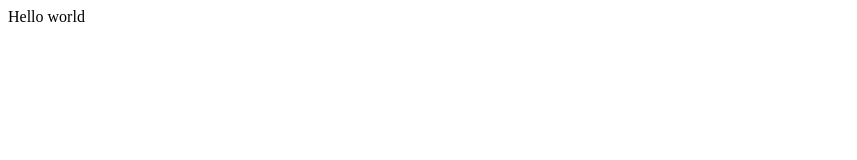
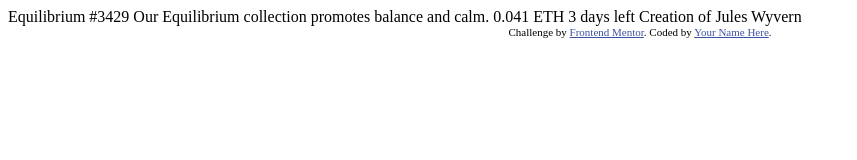
Before and after one commit to AnaJuliaVancan/ntft-card, a plain HTML site: page index.html in a window 1280 px wide. Shown: the whole page, without its empty margins (0-857 px from the left). Drawn offline with Linux system fonts and the light colour scheme.

Commit message:
Componentes adicionados.

```diff
--- a/index.html
+++ b/index.html
@@ -1,23 +1,33 @@
 <!DOCTYPE html>
-<html>
+<html lang="en">
+<head>
+  <meta charset="UTF-8">
+  <meta name="viewport" content="width=device-width, initial-scale=1.0"> <!-- displays site properly based on user's device -->
 
-<head>
-  <meta charset="utf-8">
-  <meta name="viewport" content="width=device-width">
-  <title>replit</title>
-  <link href="style.css" rel="stylesheet" type="text/css" />
+  <link rel="icon" type="image/png" sizes="32x32" href="./images/favicon-32x32.png">
+
+  <title>Frontend Mentor | NFT preview card component</title>
+
+  <!-- Feel free to remove these styles or customise in your own stylesheet 👍 -->
+  <style>
+    .attribution { font-size: 11px; text-align: center; }
+    .attribution a { color: hsl(228, 45%, 44%); }
+  </style>
 </head>
+<body>
 
-<body>
-  Hello world
-  <script src="script.js"></script>
+  Equilibrium #3429
 
- <!--
-  This script places a badge on your repl's full-browser view back to your repl's cover
-  page. Try various colors for the theme: dark, light, red, orange, yellow, lime, green,
-  teal, blue, blurple, magenta, pink!
-  -->
-  <script src="https://replit.com/public/js/replit-badge.js" theme="blue" defer></script>
+  Our Equilibrium collection promotes balance and calm.
+
+  0.041 ETH
+  3 days left
+
+  Creation of Jules Wyvern
+
+  <div class="attribution">
+    Challenge by <a href="https://www.frontendmentor.io?ref=challenge" target="_blank">Frontend Mentor</a>.
+    Coded by <a href="#">Your Name Here</a>.
+  </div>
 </body>
-
 </html>
--- a/style.css
+++ /dev/null
@@ -1,4 +0,0 @@
-html, body {
-  height: 100%;
-  width: 100%;
-}
```
Also changed, not shown: design/active-states.jpg (added), design/desktop-design.jpg (added), design/desktop-preview.jpg (added), design/mobile-design.jpg (added), images/favicon-32x32.png (added), images/icon-clock.svg (added), images/icon-ethereum.svg (added), images/icon-view.svg (added), images/image-avatar.png (added), images/image-equilibrium.jpg (added), script.js (deleted), 4 other files.
